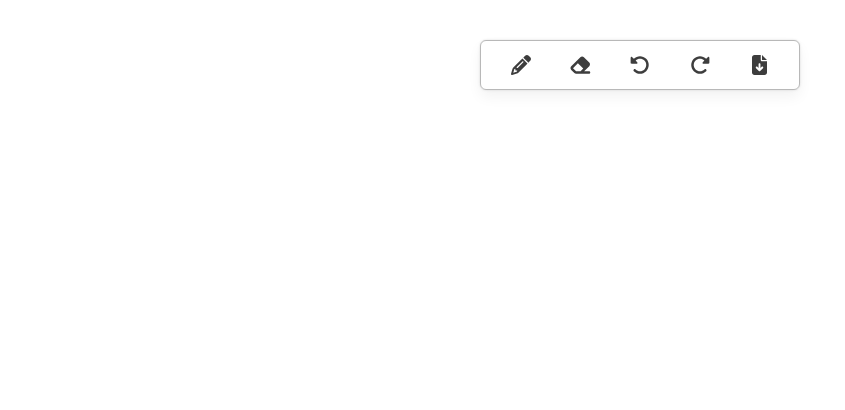
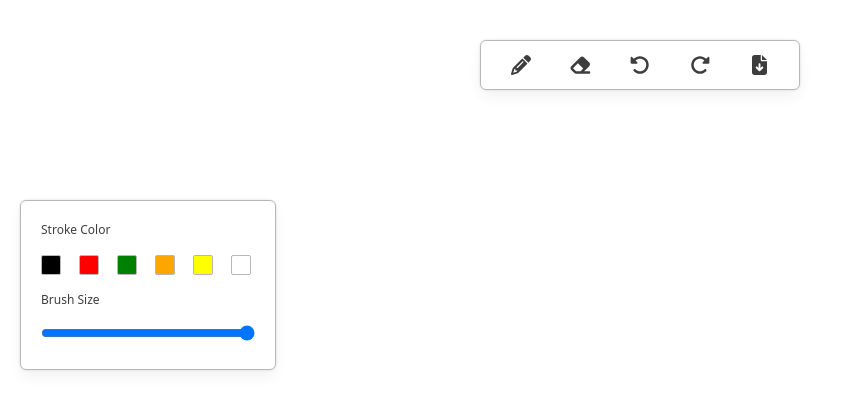
Before and after one commit to Bhushan555/online_drawing_tool, a Next.js app: page / in a window 1280 px wide. Shown: the top 410 px of the page, without its empty margins (0-845 px from the left). Built offline with nearby package versions, Linux system fonts and the light colour scheme.

Commit message:
Completed UI for ToolBox

```diff
--- /dev/null
+++ b/src/components/Toolbox/index.js
@@ -0,0 +1,33 @@
+import React from 'react'
+import { COLORS } from '@/constant';
+import styles from './index.module.css';
+
+const ToolBox = () => {
+
+    const updateBrushSize = (e) => {
+        console.log(e.target.value);
+    }
+  return (
+    <div className={styles.toolboxContainer}>
+        <div className={styles.toolItem}>
+            <h4 className={styles.toolText}>Stroke Color</h4>
+            <div className={styles.itemContainer}>
+                <div className={styles.colorBox} style={{backgroundColor:COLORS.BLACK}}/>
+                <div className={styles.colorBox} style={{backgroundColor:COLORS.RED}}/>
+                <div className={styles.colorBox} style={{backgroundColor:COLORS.GREEN}}/>
+                <div className={styles.colorBox} style={{backgroundColor:COLORS.ORANGE}}/>
+                <div className={styles.colorBox} style={{backgroundColor:COLORS.YELLOW}}/>
+                <div className={styles.colorBox} style={{backgroundColor:COLORS.WHITE}}/>
+            </div>
+        </div>
+        <div className={styles.toolItem}>
+            <h4 className={styles.toolText}>Brush Size</h4>
+            <div className={styles.itemContainer}>
+                <input type="range" min={1} max={10} step={1} onChange={updateBrushSize}/>
+            </div>
+        </div>
+    </div>
+  )
+}
+
+export default ToolBox
--- /dev/null
+++ b/src/components/Toolbox/index.module.css
@@ -0,0 +1,35 @@
+.toolboxContainer {
+    @apply p-5 w-64 absolute top-1/4 rounded-md left-5;
+    box-shadow: theme('colors.shadow1');
+    border: 1px solid theme('colors.border1');
+    background-color: theme('colors.background1');
+
+    .toolItem {
+        @apply mb-2;
+
+        .toolText {
+            font-size: 12px;
+            color: theme('colors.text1');
+        }
+
+        .itemContainer {
+            @apply flex justify-between mt-4;
+
+            .colorBox {
+                @apply h-5 w-5 mr-1 mb-2 rounded-sm cursor-pointer;
+                border: 1px solid theme('colors.border1');
+
+                &:hover,
+                &.active {
+                    border: 1.5px solid theme('colors.border2');
+                    box-shadow: theme('colors.shadow2');
+                }
+            }
+
+            input{
+                @apply w-full
+            }
+
+        }
+    }
+}
--- /dev/null
+++ b/src/constant.js
@@ -0,0 +1,9 @@
+export const COLORS = {
+    BLACK: 'black',
+    RED: 'red',
+    GREEN: 'green',
+    BLUE: 'blue',
+    ORANGE: 'orange',
+    YELLOW: 'yellow',
+    WHITE: 'white'
+}
--- a/src/pages/index.js
+++ b/src/pages/index.js
@@ -1,11 +1,15 @@
 import Image from "next/image";
 import { Inter } from "next/font/google";
 import Menu from "@/components/Menu";
+import ToolBox from "@/components/Toolbox";
 
 const inter = Inter({ subsets: ["latin"] });
 
 export default function Home() {
   return (
+    <>
     <Menu/>
+    <ToolBox/>
+    </>
   );
 }
```
